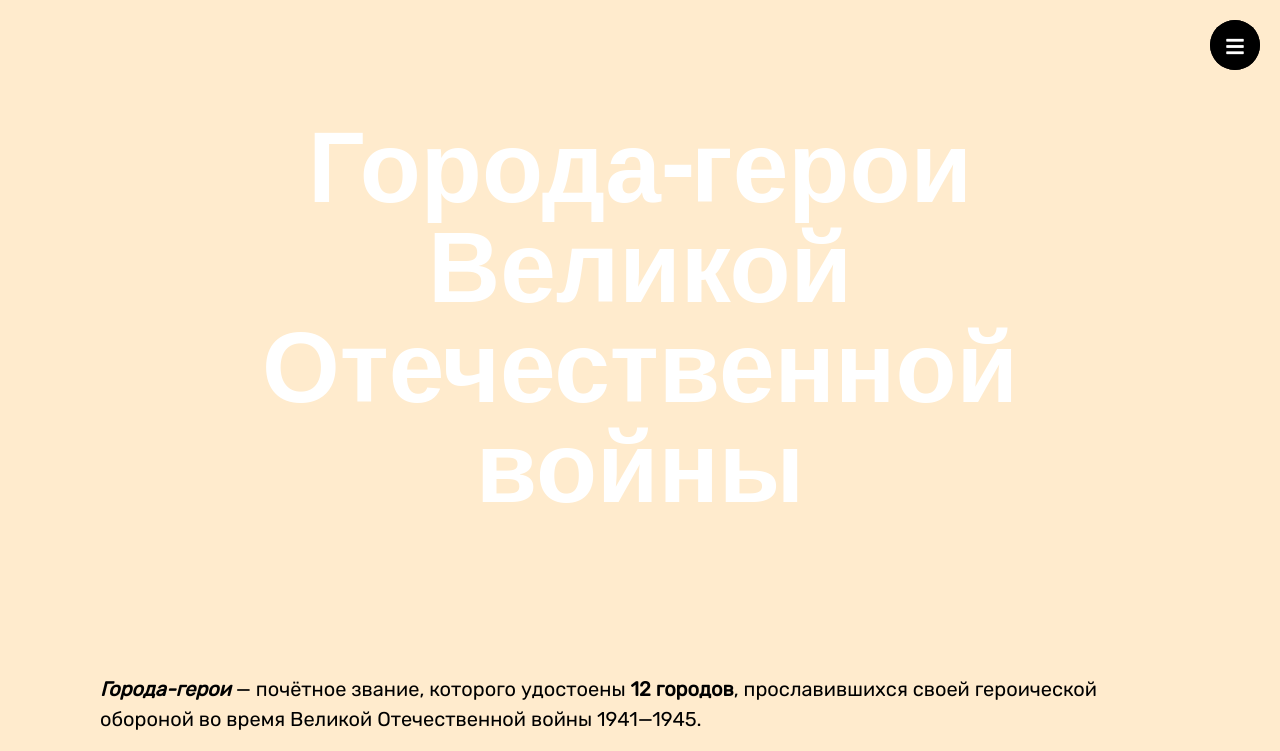
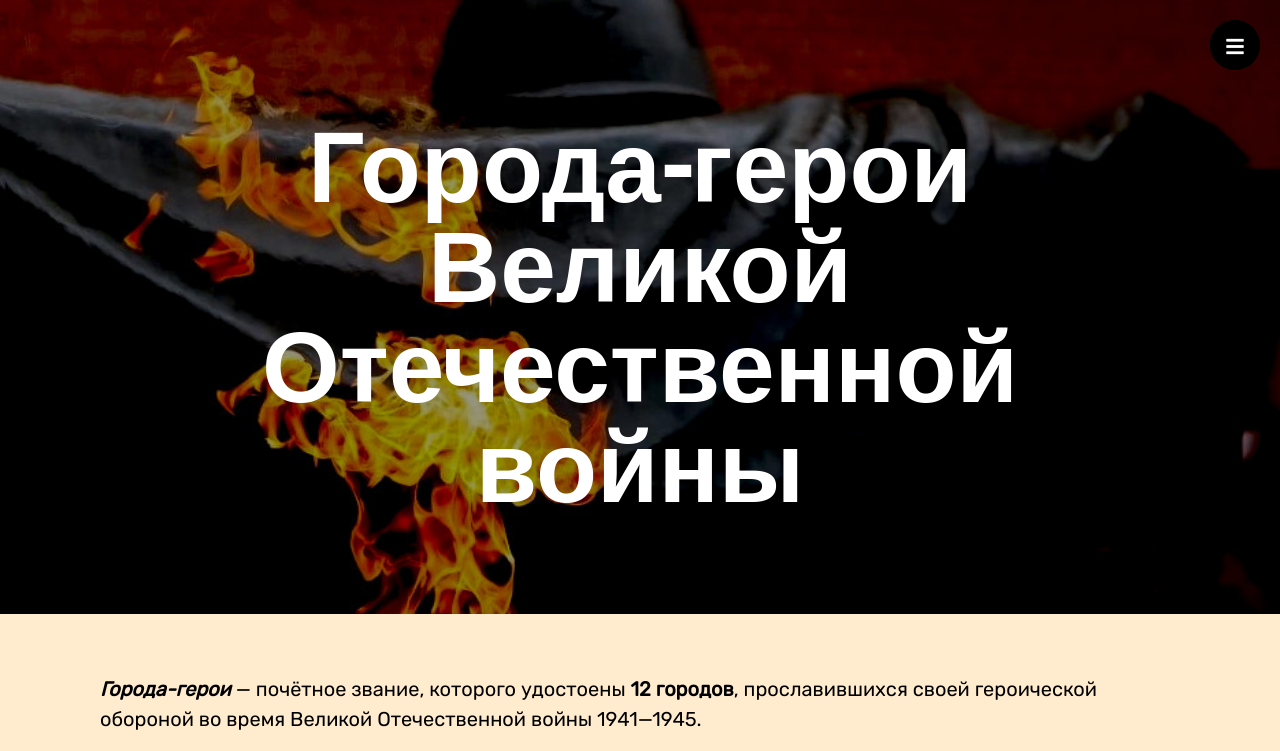
Before and after one commit to nancyzel/9may, a plain HTML site: page index.html in a window 1280 px wide. Shown: the top 751 px of the page. Drawn offline with nearby package versions, Linux system fonts and the light colour scheme; files whose address does not match are found by name; a web font is replaced by a local one.

Commit message:
style.css

```diff
--- a/style.css
+++ b/style.css
@@ -16,7 +16,7 @@ header {
  margin: 0;
  font-family: 'Oswald', sans-serif;
 
- background-image: url(image/shapka.jpg);
+ background-image: url(shapka.jpg);
  background-repeat: no-repeat;
  background-size: cover;
  color: white;
```
